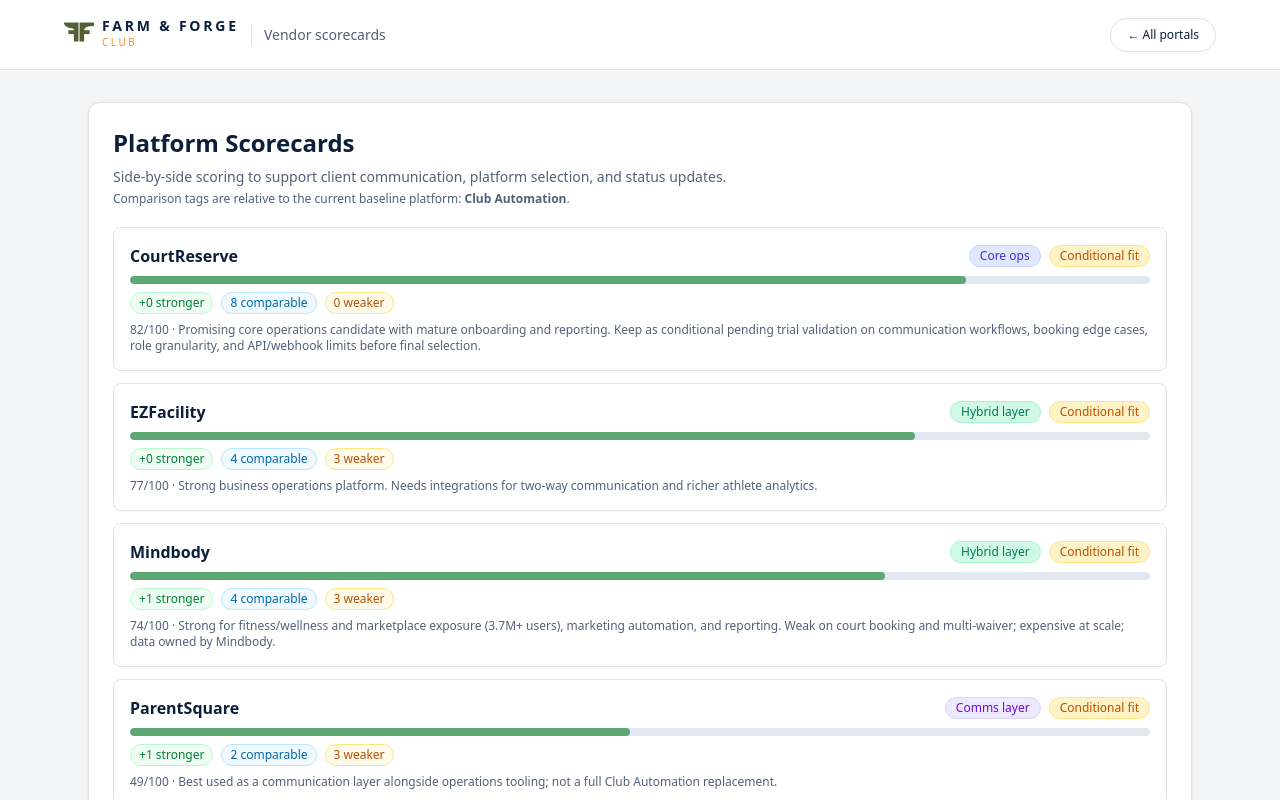
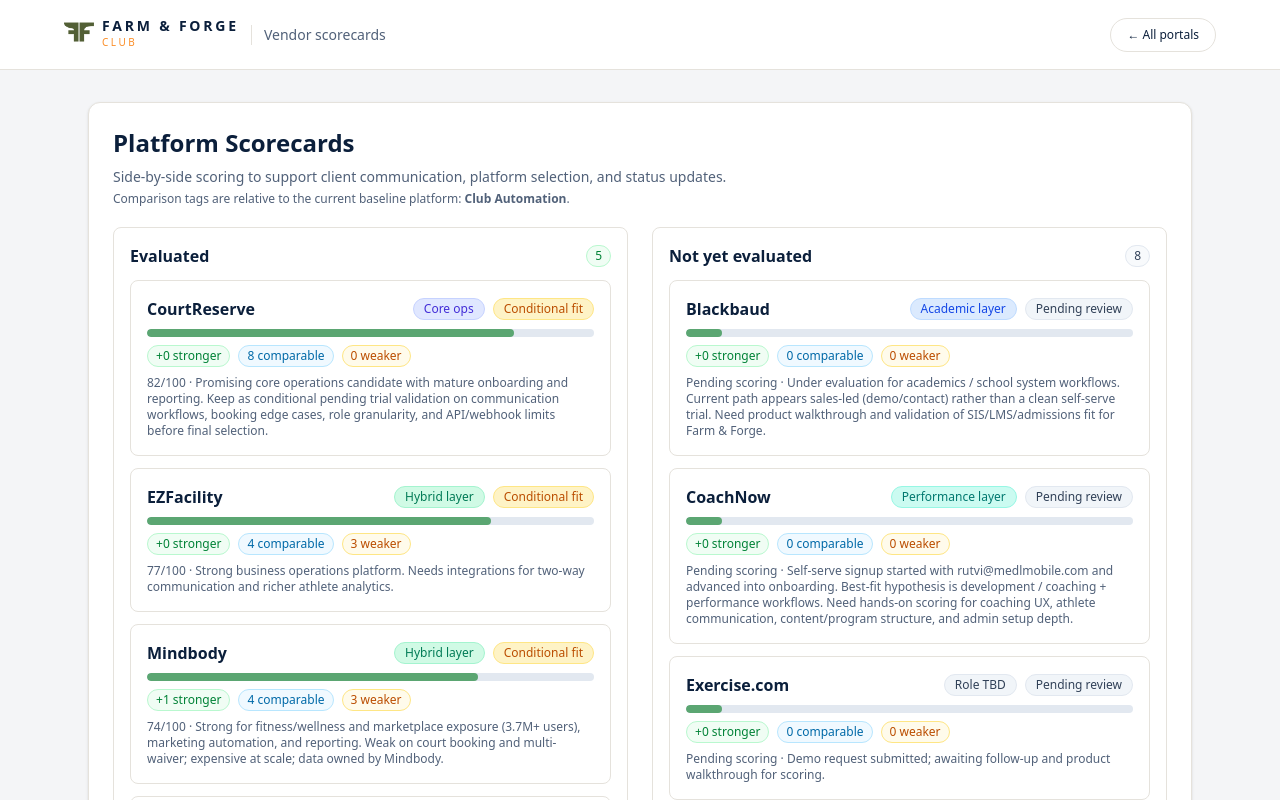
Before and after one commit to medlmichael/farm-forge-portal, a Next.js app: page /scorecards in a window 1280 px wide. Shown: the top 800 px of the page. Built offline with nearby package versions, Linux system fonts and the light colour scheme.

Commit message:
Separate evaluated vs pending scorecards

```diff
--- a/src/app/scorecards/page.tsx
+++ b/src/app/scorecards/page.tsx
@@ -48,32 +48,10 @@
     outOf100: scoreOutOf100(vendor.rows),
   })).sort((a, b) => (b.outOf100 ?? -1) - (a.outOf100 ?? -1));
 
-  return (
-    <div className="min-h-screen bg-[var(--background-page)]">
-      <header className="border-b border-[var(--ff-border)] bg-[var(--background)] px-4 py-4 sm:px-6">
-        <div className="mx-auto flex w-full max-w-6xl flex-wrap items-center justify-between gap-2">
-          <div className="flex items-center gap-3">
-            <FarmAndForgeLogo href="/" height={30} />
-            <span className="border-l border-[var(--ff-border)] pl-3 text-sm text-[var(--ff-cool-gray)]">Vendor scorecards</span>
-          </div>
-          <Link href="/" className="rounded-full border border-[var(--ff-border)] px-4 py-2 text-xs font-medium text-[var(--ff-navy)] hover:bg-[var(--background-page)]">
-            ← All portals
-          </Link>
-        </div>
-      </header>
+  const evaluated = ranked.filter((vendor) => vendor.rows.length > 0);
+  const notYetEvaluated = ranked.filter((vendor) => vendor.rows.length === 0);
 
-      <main className="mx-auto w-full max-w-6xl px-4 py-6 sm:px-6 sm:py-8">
-        <section className="rounded-xl border border-[var(--ff-border)] bg-[var(--background)] p-6 shadow-sm">
-          <h1 className="text-2xl font-bold text-[var(--ff-navy)]">Platform Scorecards</h1>
-          <p className="mt-2 text-sm text-[var(--ff-cool-gray)]">
-            Side-by-side scoring to support client communication, platform selection, and status updates.
-          </p>
-          <p className="mt-1 text-xs text-[var(--ff-cool-gray)]">
-            Comparison tags are relative to the current baseline platform: <span className="font-semibold">Club Automation</span>.
-          </p>
-
-          <div className="mt-5 space-y-3">
-            {ranked.map((vendor) => {
+  const renderVendorCard = (vendor: (typeof ranked)[number]) => {
     const width = vendor.outOf100 ?? 8;
     const stronger = vendor.rows.filter((row) => row.vsClubAutomation === "stronger").length;
     const comparable = vendor.rows.filter((row) => row.vsClubAutomation === "comparable").length;
@@ -105,11 +83,60 @@
         </p>
       </div>
     );
-            })}
+  };
+
+  return (
+    <div className="min-h-screen bg-[var(--background-page)]">
+      <header className="border-b border-[var(--ff-border)] bg-[var(--background)] px-4 py-4 sm:px-6">
+        <div className="mx-auto flex w-full max-w-6xl flex-wrap items-center justify-between gap-2">
+          <div className="flex items-center gap-3">
+            <FarmAndForgeLogo href="/" height={30} />
+            <span className="border-l border-[var(--ff-border)] pl-3 text-sm text-[var(--ff-cool-gray)]">Vendor scorecards</span>
+          </div>
+          <Link href="/" className="rounded-full border border-[var(--ff-border)] px-4 py-2 text-xs font-medium text-[var(--ff-navy)] hover:bg-[var(--background-page)]">
+            ← All portals
+          </Link>
+        </div>
+      </header>
+
+      <main className="mx-auto w-full max-w-6xl px-4 py-6 sm:px-6 sm:py-8">
+        <section className="rounded-xl border border-[var(--ff-border)] bg-[var(--background)] p-6 shadow-sm">
+          <h1 className="text-2xl font-bold text-[var(--ff-navy)]">Platform Scorecards</h1>
+          <p className="mt-2 text-sm text-[var(--ff-cool-gray)]">
+            Side-by-side scoring to support client communication, platform selection, and status updates.
+          </p>
+          <p className="mt-1 text-xs text-[var(--ff-cool-gray)]">
+            Comparison tags are relative to the current baseline platform: <span className="font-semibold">Club Automation</span>.
+          </p>
+
+          <div className="mt-5 grid gap-6 lg:grid-cols-2">
+            <div className="rounded-lg border border-[var(--ff-border)] p-4">
+              <div className="mb-3 flex items-center justify-between gap-2">
+                <h2 className="text-base font-semibold text-[var(--ff-navy)]">Evaluated</h2>
+                <span className="rounded-full border border-green-200 bg-green-50 px-2 py-0.5 text-xs font-medium text-green-700">
+                  {evaluated.length}
+                </span>
+              </div>
+              <div className="space-y-3">
+                {evaluated.map(renderVendorCard)}
+              </div>
+            </div>
+
+            <div className="rounded-lg border border-[var(--ff-border)] p-4">
+              <div className="mb-3 flex items-center justify-between gap-2">
+                <h2 className="text-base font-semibold text-[var(--ff-navy)]">Not yet evaluated</h2>
+                <span className="rounded-full border border-slate-200 bg-slate-50 px-2 py-0.5 text-xs font-medium text-slate-700">
+                  {notYetEvaluated.length}
+                </span>
+              </div>
+              <div className="space-y-3">
+                {notYetEvaluated.map(renderVendorCard)}
+              </div>
+            </div>
           </div>
         </section>
 
-        {ranked.filter((v) => v.rows.length > 0).map((vendor) => (
+        {evaluated.map((vendor) => (
           <section key={vendor.key} className="mt-6 rounded-xl border border-[var(--ff-border)] bg-[var(--background)] p-6 shadow-sm">
             <div className="mb-4 flex flex-wrap items-center justify-between gap-2">
               <h2 className="text-xl font-semibold text-[var(--ff-navy)]">{vendor.vendor}</h2>
```
Lines whose indentation alone changed are shown as unchanged.
